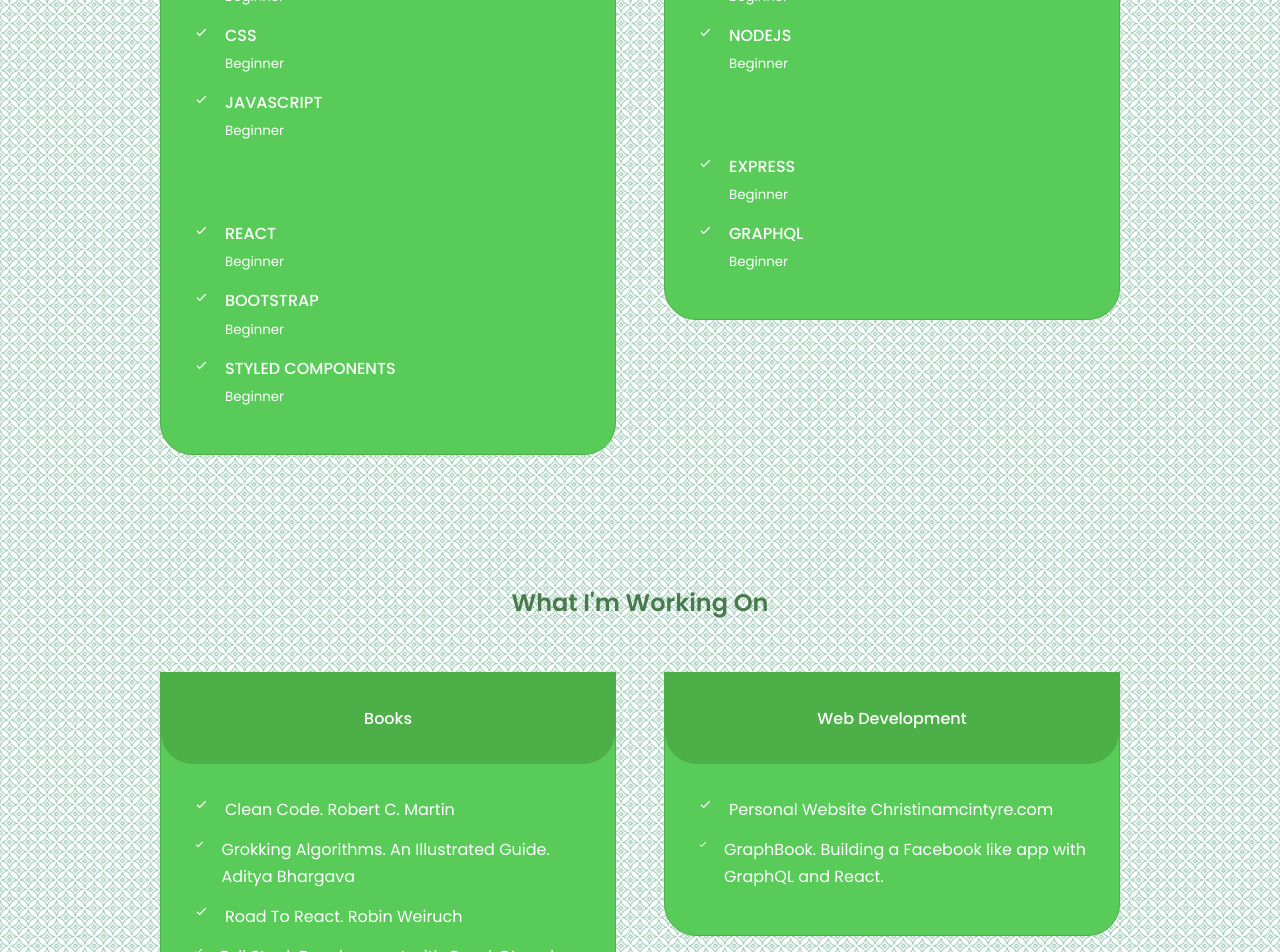
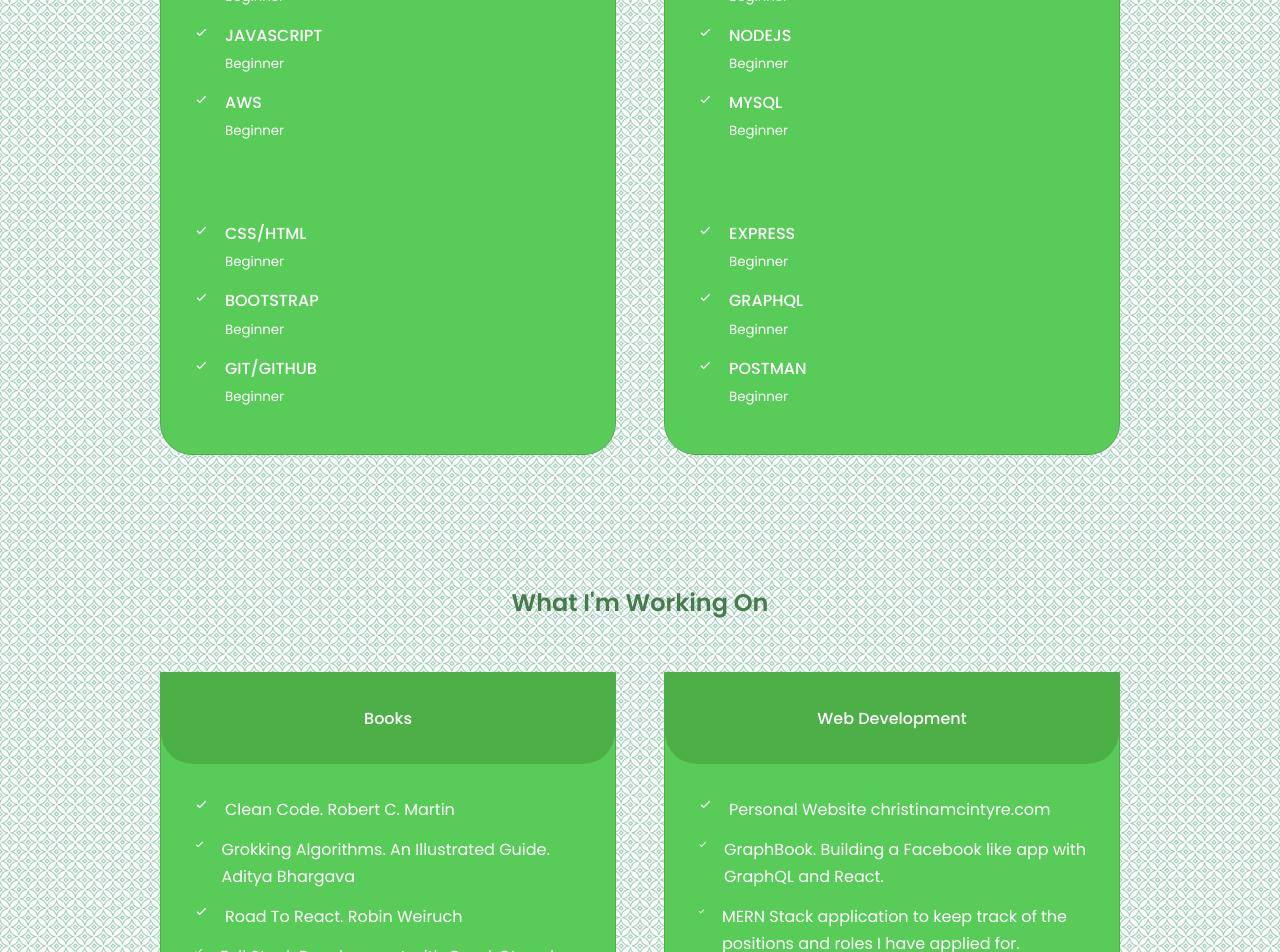
Before and after one commit to christinamcintyre1/react-portfolio-website, a React (Create React App) app: page / in a window 1280 px wide. Shown: the part 2320-3272 px from the top of the page. Built offline with nearby package versions, Linux system fonts and the light colour scheme.

Commit message:
updated resume and current work

```diff
--- a/src/components/about/About.jsx
+++ b/src/components/about/About.jsx
@@ -18,7 +18,7 @@ const About = () => {
         <div className="about__content p">
           <p>My passion for software development can be traced back to before I even knew what a curly brace was. As a child, I was always taking things apart to see how they worked. As an adult, I am still curious about how things work, but now I have books to read. During my 22 years at Walgreens, I constantly solved problems as a cashier, and then as a Store Manager, I was tasked with more complex issues. The key to effective problem solving is to make the solution simple without adding complexity.
 <br/>
-            Outside of learning software development, I spend my free time hiking with my dog and boyfriend and  also gardening. My favorite celebrity is Jennifer Garner. She is from my home state of West Virginia and  appears to be the most down to earth famous person! I can't wait to meet her one day. </p>
+            Outside of learning software development, I spend my free time hiking with my dog and boyfriend and  also gardening. My favorite celebrity is Jennifer Garner. She is from my home state of West Virginia and  appears to be the most down to earth famous person! I hope to meet her one day. </p>
         </div>
         <a href="#contact" className='btn btn-primary'>Contact Me</a>
       </div>
--- a/src/components/currentwork/Currentwork.jsx
+++ b/src/components/currentwork/Currentwork.jsx
@@ -45,11 +45,15 @@ const Currentwork = () => {
                 <ul className='currentwork__list'>
                     <li>
                         <BiCheck className='current__list-icon'/>
-                        <p>Personal Website Christinamcintyre.com</p>
+                        <p>Personal Website christinamcintyre.com</p>
                         </li>
                         <li>
                         <BiCheck className='current__list-icon'/>
                         <p>GraphBook. Building a Facebook like app with GraphQL and React.</p>
+                        </li>
+                        <li>
+                        <BiCheck className='current__list-icon'/>
+                        <p>MERN Stack application to keep track of the positions and roles I have applied for. </p>
                         </li>
 
                 </ul>
--- a/src/components/experience/Experience.jsx
+++ b/src/components/experience/Experience.jsx
@@ -18,15 +18,7 @@ const Experience = () => {
             <li>
               <BiCheck className="experience__details-icon" />
               <div>
-                <h4>HTML</h4>
-                <small className="text-light">Beginner</small>
-              </div>
-            </li>
-
-            <li>
-              <BiCheck className="experience__details-icon" />
-              <div>
-                <h4>CSS</h4>
+                <h4>REACT</h4>
                 <small className="text-light">Beginner</small>
               </div>
             </li>
@@ -38,12 +30,20 @@ const Experience = () => {
                 <small className="text-light">Beginner</small>
               </div>
             </li>
+
+            <li>
+              <BiCheck className="experience__details-icon" />
+              <div>
+                <h4>AWS</h4>
+                <small className="text-light">Beginner</small>
+              </div>
+            </li>
           </ul>
           <ul className="experience__list">
             <li>
               <BiCheck className="experience__details-icon" />
               <div>
-                <h4>REACT</h4>
+                <h4>CSS/HTML</h4>
                 <small className="text-light">Beginner</small>
               </div>
             </li>
@@ -57,7 +57,7 @@ const Experience = () => {
             <li>
               <BiCheck className="experience__details-icon" />
               <div>
-                <h4>STYLED COMPONENTS</h4>
+                <h4>GIT/GITHUB</h4>
                 <small className="text-light">Beginner</small>
               </div>
             </li>
@@ -87,6 +87,14 @@ const Experience = () => {
                 <small className="text-light">Beginner</small>
               </div>
             </li>
+
+            <li>
+              <BiCheck className="experience__details-icon" />
+              <div>
+                <h4>MYSQL</h4>
+                <small className="text-light">Beginner</small>
+              </div>
+            </li>
           </ul>
           <ul className="experience__list">
             <li>
@@ -104,6 +112,13 @@ const Experience = () => {
                 <small className="text-light">Beginner</small>
               </div>
             </li>
+            <li>
+              <BiCheck className="experience__details-icon" />
+              <div>
+                <h4>POSTMAN</h4>
+                <small className="text-light">Beginner</small>
+              </div>
+            </li>
 
           </ul>
         </article>
```
Also changed, not shown: 1 other file (tests, documents, lock files or other folders).
